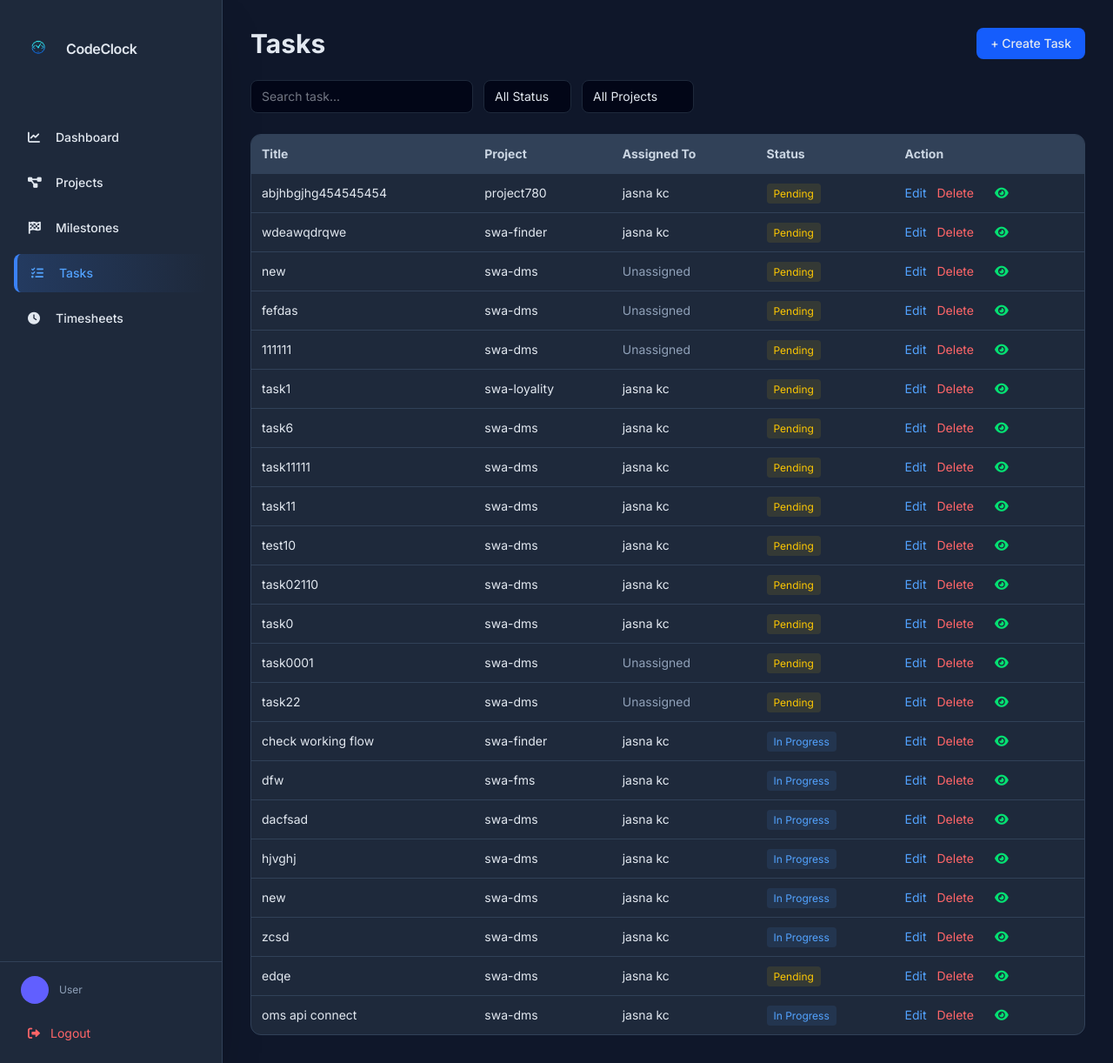
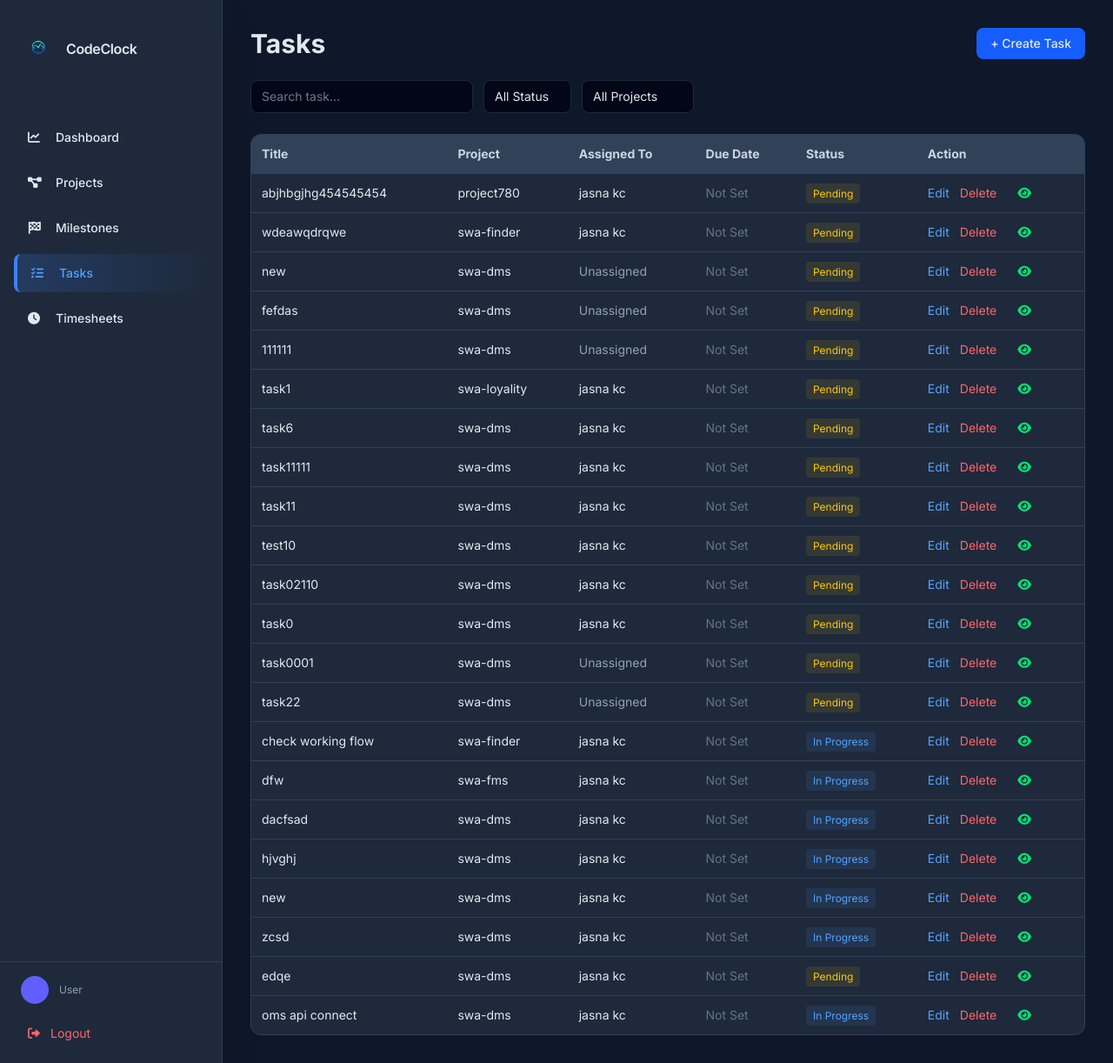
Before and after one commit to jasnamolkc/Timesheetmanagement-system-django, a Django app: page /tasks/ in a window 1280 px wide. Shown: the whole page at 87% size. Run offline with Django 5.2, Linux system fonts and the light colour scheme; data comes from the database, SQL or seed files in the repository; style sheets or scripts are compiled from the project's sources.

Commit message:
Update task_list.html

```diff
--- a/timesheet/templates/tasks/task_list.html
+++ b/timesheet/templates/tasks/task_list.html
@@ -56,7 +56,7 @@
 <th class="p-3 text-left">Title</th>
 <th class="p-3 text-left">Project</th>
 <th class="p-3 text-left">Assigned To</th>
-<!-- <th class="p-3 text-left">Milestone</th> -->
+<th class="p-3 text-left">Due Date</th>
 <th class="p-3 text-left">Status</th>
 <th class="p-3 text-left">Action</th>
 </tr>
@@ -95,6 +95,34 @@ data-status="{{ task.status }}"
 <span class="text-slate-400">No milestone</span>
 {% endif %}
 </td> -->
+    <td class="p-3">
+    {% if task.due_date %}
+        {% now "Y-m-d" as today %}
+
+        {% if task.status != "COMPLETED" and task.due_date|date:"Y-m-d" < today %}
+            <span class="text-red-400 font-medium">
+                {{ task.due_date|date:"d M Y" }}
+                <br>
+                <small class="text-red-500">Overdue</small>
+            </span>
+
+        {% elif task.status != "COMPLETED" and task.due_date|date:"Y-m-d" == today %}
+            <span class="text-yellow-400 font-medium">
+                {{ task.due_date|date:"d M Y" }}
+                <br>
+                <small>Due Today</small>
+            </span>
+
+        {% else %}
+            <span class="text-slate-300">
+                {{ task.due_date|date:"d M Y" }}
+            </span>
+        {% endif %}
+
+    {% else %}
+        <span class="text-slate-500">Not Set</span>
+    {% endif %}
+</td>
 <td class="p-3">
 
 {% if task.status == "COMPLETED" %}
```
